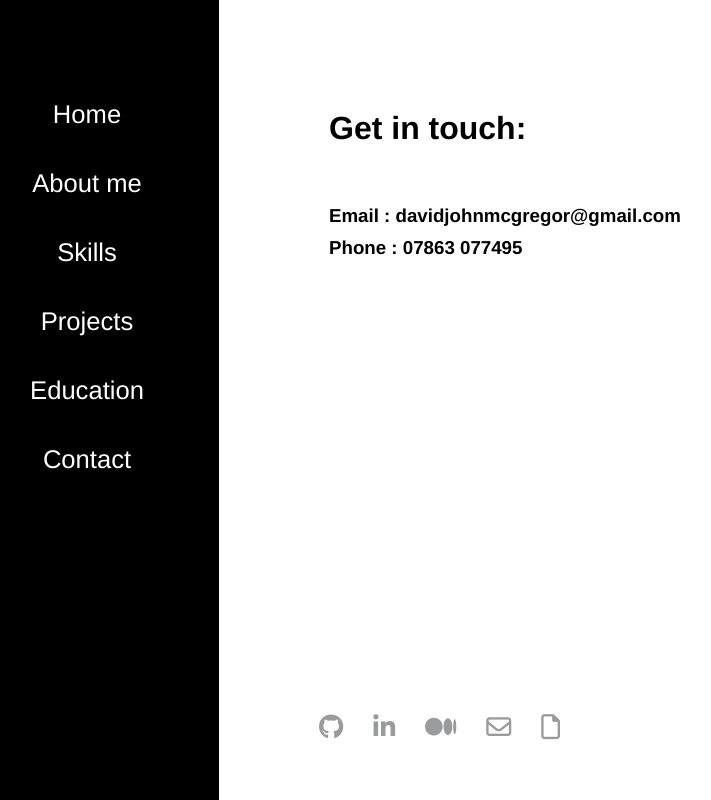
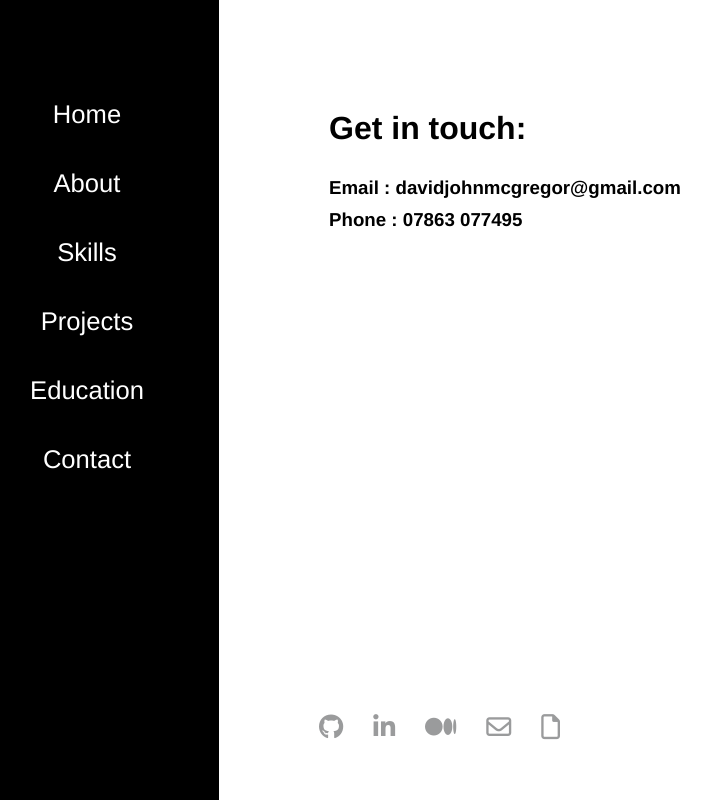
Before and after one commit to davmcgregor/personal-website, a React (Create React App) app: page /contact in a window 1280 px wide. Shown: the whole page, without its empty margins (45-756 px from the left). Built offline with nearby package versions, Linux system fonts and the light colour scheme.

Commit message:
Update Routes

```diff
--- a/src/App.js
+++ b/src/App.js
@@ -21,6 +21,9 @@ function App() {
       <Route exact path="/">
         <Home />
       </Route>
+      <Route path="/index.html">
+        <Home />
+      </Route>
       <Route path="/about">
         <About />
       </Route>
--- a/src/components/Navbar.js
+++ b/src/components/Navbar.js
@@ -24,7 +24,7 @@ class Navbar extends Component {
           <nav>
             <ul>
               <Navitem item="Home" tolink="/" activec={this.activeitem}></Navitem>
-              <Navitem item="About me" tolink="/about" activec={this.activeitem}></Navitem>
+              <Navitem item="About" tolink="/about" activec={this.activeitem}></Navitem>
               <Navitem item="Skills" tolink="/skills" activec={this.activeitem}></Navitem>
               <Navitem item="Projects" tolink="/projects" activec={this.activeitem}></Navitem>
               <Navitem item="Education" tolink="/education" activec={this.activeitem}></Navitem>
--- a/src/contents/Contact.js
+++ b/src/contents/Contact.js
@@ -5,7 +5,6 @@ class Contact extends Component {
     return (
         <div className="condiv">
         <h1 className="subtopic">Get in touch:</h1>
-        <br />
         <h3>Email  :   davidjohnmcgregor@gmail.com</h3>
         <h3>Phone   :   07863 077495</h3>
         <Social />
```
